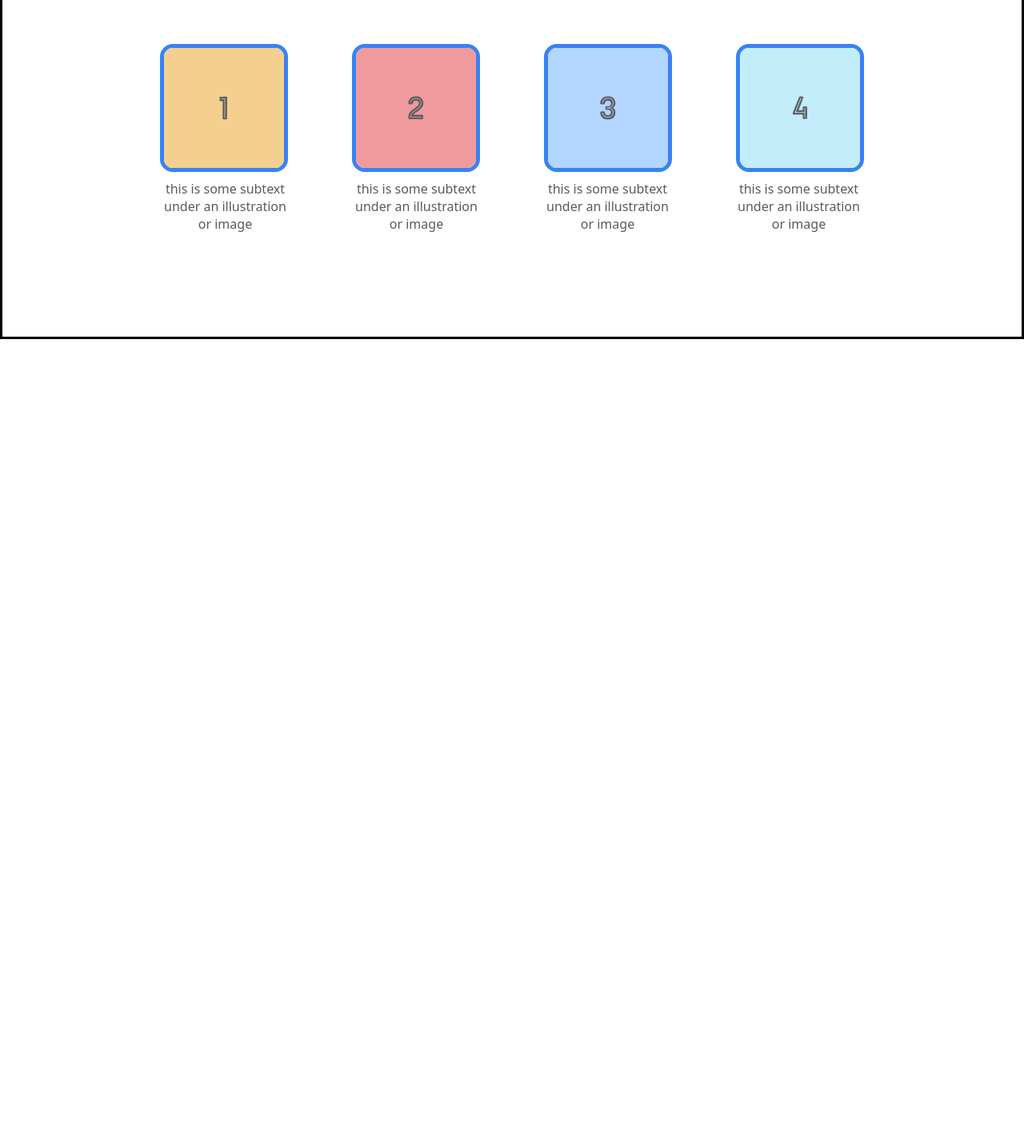
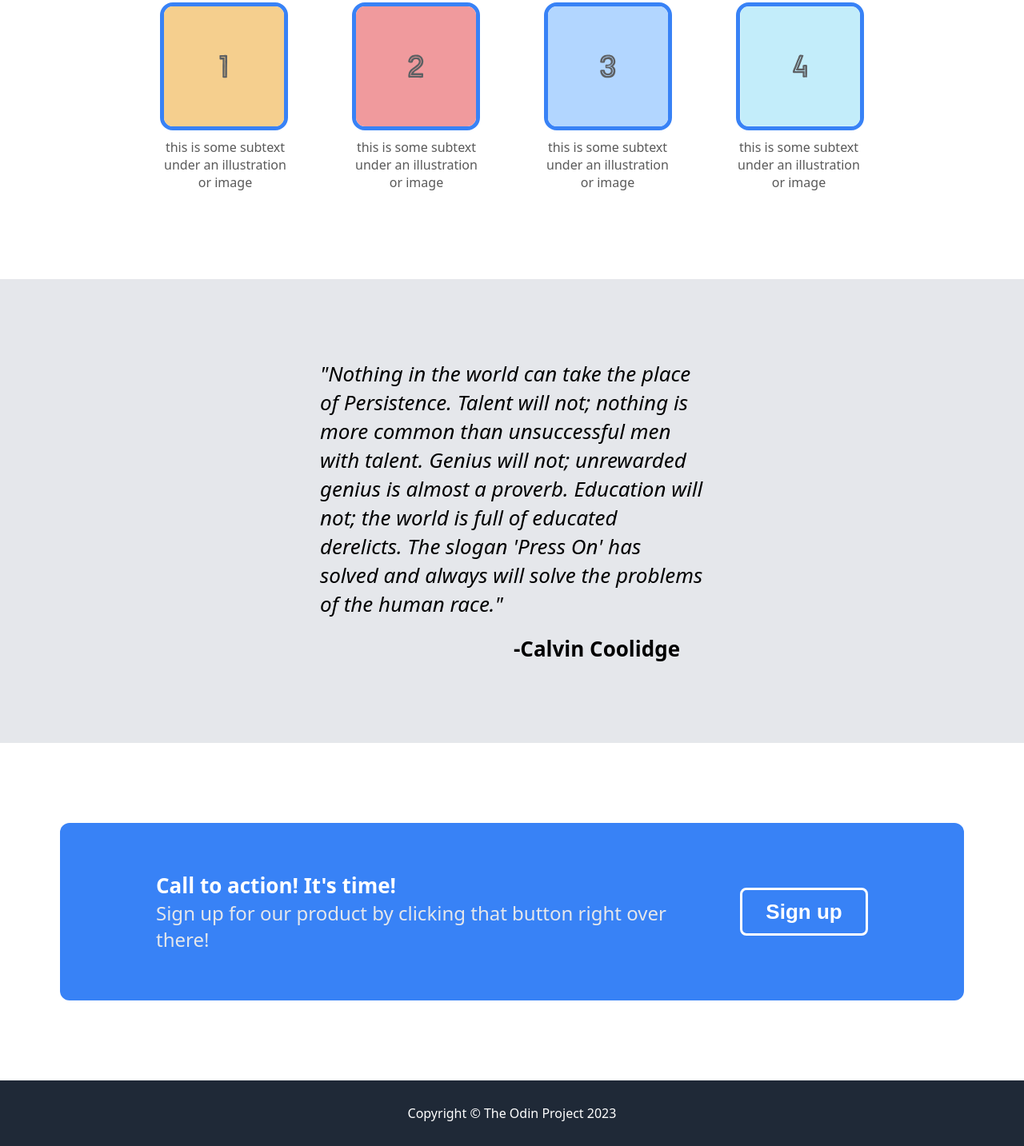
Before and after one commit to yabsnet88/project-landing-page, a plain HTML site: page index.html in a window 1280 px wide. Shown: the part 872-2305 px from the top of the page at 80% size. Before the commit the page ends 1296 px from the top, so only its background shows below. Drawn offline with Linux system fonts and the light colour scheme.

Commit message:
Added the third, forth and padding, using flexbox
Need improvements in the padding-inline of the whole site

"Sign up" buttons need less css, merge both in the css file

```diff
--- a/index.html
+++ b/index.html
@@ -22,7 +22,7 @@
     <div class="left-block">
     <div class="hero-title">This website is awesome
         <div class="hero-secondary-text">This website has some subtext that goes here under the main title. It's a smaller font and the color is lower contrast</div>
-        <button class="sign-up"><a href="#">Sign up</a></button>
+        <button class="sign-up">Sign up<a href="#"></a></button>
     </div>
     </div>
     <div class="right-block">This is a placeholder for an image
@@ -37,11 +37,25 @@
         <div class="card"><img src="./images/three.svg" alt=""></div>
         <div class="card"><img src="./images/four.svg" alt=""></div>
     </div>
- <div class="text-container">
+   <div class="text-container">
     <div class="card-text">this is some subtext under an illustration or image</div>
     <div class="card-text">this is some subtext under an illustration or image</div>
     <div class="card-text">this is some subtext under an illustration or image</div>
     <div class="card-text">this is some subtext under an illustration or image</div>
+   </div>
+  </div>
+ <div class="third-block">
+    <div class="text-quote">"Nothing in the world can take the place of Persistence. Talent will not; nothing is more common than unsuccessful men with talent. Genius will not; unrewarded genius is almost a proverb. Education will not; the world is full of educated derelicts. The slogan 'Press On' has solved and always will solve the problems of the human race."</div>
+    <div class="author-quote">-Calvin Coolidge</div>
  </div>
+ <div class="forth-block">
+    <div class="blue-box">
+        <div class="call-to-action">Call to action! It's time!
+            <div class="call-text">Sign up for our product by clicking that button right over there!</div>
+        </div>
+        <button class="sign-up-call">Sign up<a href="#"></a></button>
+    </div>
+ </div>
+ <div class="footer">Copyright © The Odin Project 2023</div>
 </body>
 </html>
--- a/stylesheet.css
+++ b/stylesheet.css
@@ -65,6 +65,7 @@ a {
 
 .sign-up {
     background-color: #3882F6;
+    color: white;
     display: flex;
     justify-content: center;
     align-items: center;
@@ -95,13 +96,10 @@ height: 100%;
 }
 
 .second-block {
-    padding-inline: 400px;
-    padding-bottom: 120px;
     display: flex;
     flex-direction: column;
     align-items: center;
-    justify-content:flex-start;
-    border: 3px solid black;
+    padding-bottom: 100px;
 }
 
 .title2 {
@@ -143,3 +141,91 @@ height: 100%;
     filter: contrast(30%);
     font-weight: 500;
 }
+
+.third-block {
+    display: flex;
+    flex-direction: column;
+    justify-content: center;
+    gap: 20px;
+    background-color: #E5E7EB;
+    padding-inline: 400px;
+    padding-block: 100px;
+}
+
+.text-quote {
+    display: flex;
+    flex-direction: column;
+    font-size: 26px;
+    font-style: italic;
+    font-weight: 300;
+}
+
+.author-quote {
+    display: flex;
+    flex-direction: column;
+    font-size: 26px;
+    font-weight: 700;
+    align-items: flex-end;
+    margin-right: 30px;
+}
+
+.forth-block {
+    display: flex;
+    justify-content: center;
+    align-items: center;
+    padding-inline: 400px;
+    padding-block: 100px;
+}
+
+.blue-box {
+    display: flex;
+    justify-content: center;
+    align-items: center;
+    background-color: #3882F6;
+    padding-inline: 120px;
+    padding-block: 60px;
+    gap: 30px;
+    border-radius: 12px;
+}
+
+.call-to-action {
+    display: flex;
+    flex-direction: column;
+    justify-content: flex-start;
+    width: 700px;
+    font-size: 26px;
+    font-weight: 700;
+    color: white;
+
+}
+
+.call-text {
+    font-size: 24px;
+    font-weight: 300;
+    color: #E5E7EB;
+}
+
+.sign-up-call {
+    background-color: #3882F6;
+    color: white;
+    display: flex;
+    justify-content: center;
+    align-items: center;
+    font-size: 26px;
+    font-weight: 700;
+    width: 160px;
+    height: 60px;
+    border: 3px solid white;
+    border-radius: 8px;
+}
+
+.footer {
+    display: flex;
+    flex-direction: column;
+    justify-content: center;
+    align-items: center;
+    color: white;
+    background-color: #1F2937;
+    font-size: 16px;
+    padding-block: 30px
+}
```
